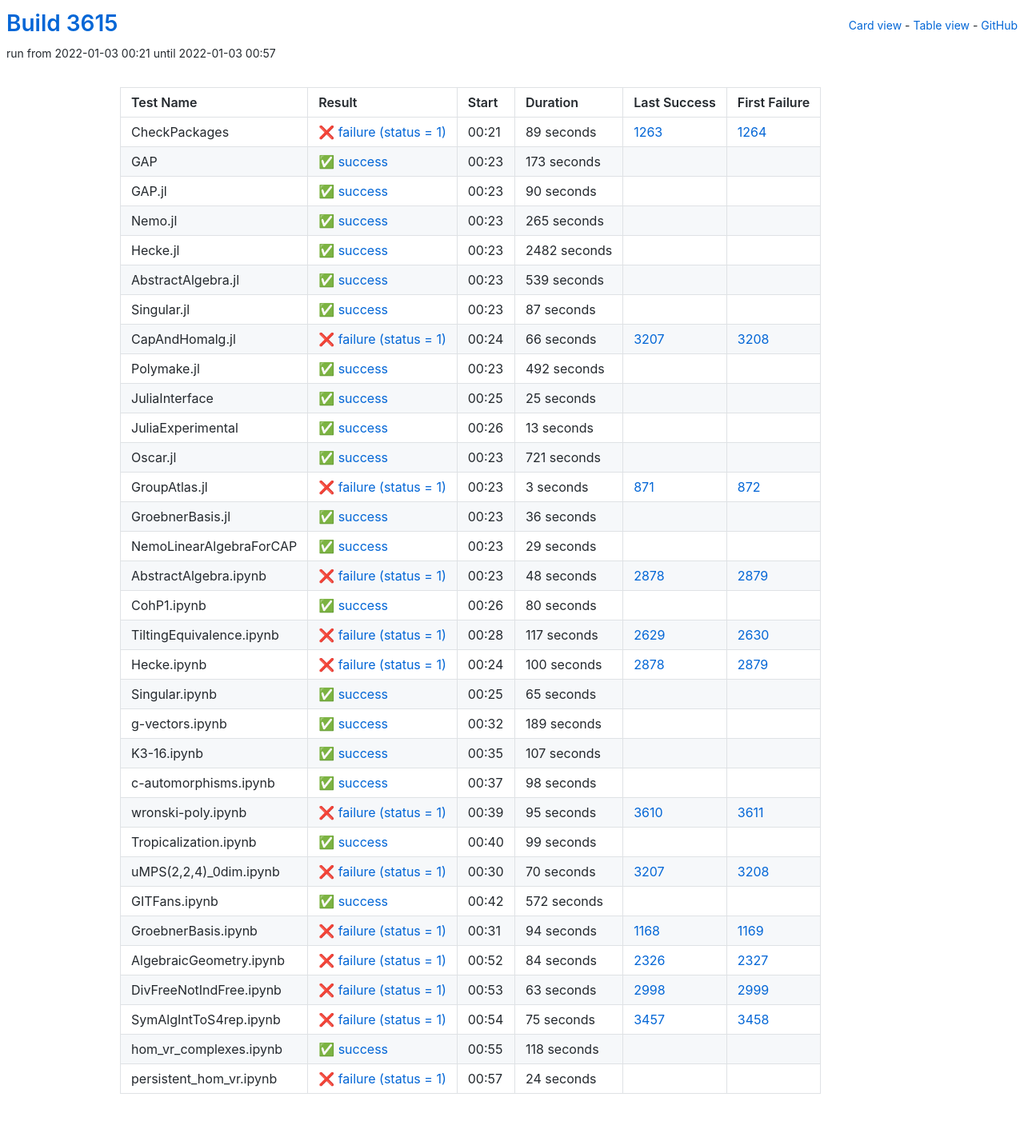
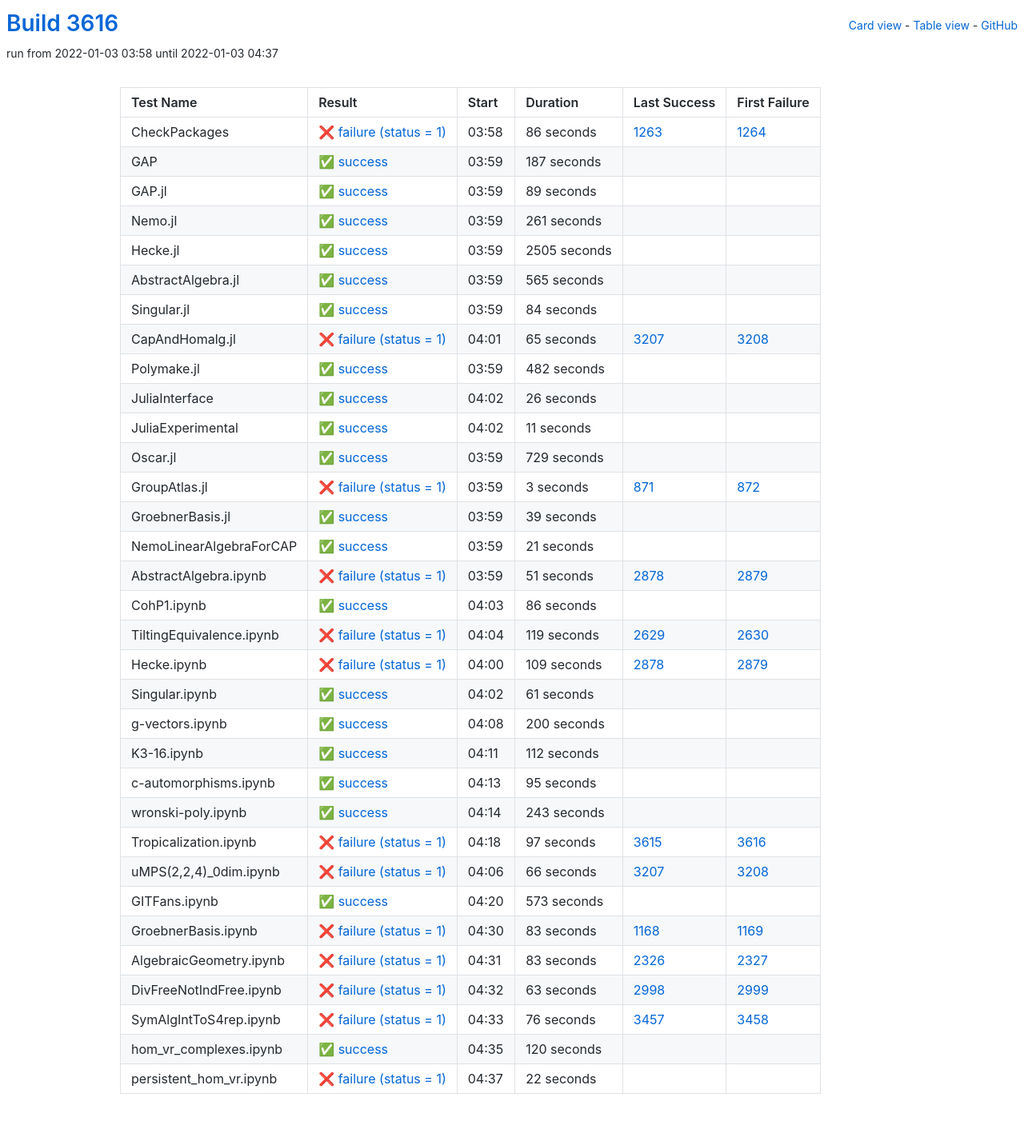
Before and after one commit to oscar-system/oscar-ci-status-stable, a Jekyll site: the page built from table.html, in a window 1280 px wide. Shown: the whole page at 80% size. Built offline with Jekyll 4.4.1, drawn with Linux system fonts in a browser that asks for light colours.

Commit message:
Build #3616

```diff
--- a/_data/ci.yml
+++ b/_data/ci.yml
@@ -1,6 +1,6 @@
 ---
-build: 3615
-build_url: https://oscarci.mathematik.uni-kl.de/job/oscar-stable/3615/
+build: 3616
+build_url: https://oscarci.mathematik.uni-kl.de/job/oscar-stable/3616/
 job: oscar-stable
 organization: oscar-system
 repo: oscar-ci-status-stable
@@ -8,152 +8,152 @@ repourl: https://github.com/oscar-system/oscar-ci-status-stable
 tests:
 - name: CheckPackages
   id: checkpackages
-  log: https://oscarci.mathematik.uni-kl.de/job/oscar-stable/3615/artifact/logs/build-3615/CheckPackages.log
-  start: 2022-01-03 00:21
+  log: https://oscarci.mathematik.uni-kl.de/job/oscar-stable/3616/artifact/logs/build-3616/CheckPackages.log
+  start: 2022-01-03 03:58
   success: false
   exitcode: 1
   status: failure
-  duration: 89
+  duration: 86
   last_success: 1263
   last_success_url: https://oscarci.mathematik.uni-kl.de/job/oscar-stable/1263/
   first_failure: 1264
   first_failure_url: https://oscarci.mathematik.uni-kl.de/job/oscar-stable/1264/
 - name: GAP
   id: gap
-  log: https://oscarci.mathematik.uni-kl.de/job/oscar-stable/3615/artifact/logs/build-3615/GAP.log
-  start: 2022-01-03 00:23
+  log: https://oscarci.mathematik.uni-kl.de/job/oscar-stable/3616/artifact/logs/build-3616/GAP.log
+  start: 2022-01-03 03:59
   success: true
   exitcode: 0
   status: success
-  duration: 173
+  duration: 187
   last_success: false
   last_success_url:
   first_failure: false
   first_failure_url:
 - name: GAP.jl
   id: gap-jl
-  log: https://oscarci.mathematik.uni-kl.de/job/oscar-stable/3615/artifact/logs/build-3615/GAP.jl.log
-  start: 2022-01-03 00:23
+  log: https://oscarci.mathematik.uni-kl.de/job/oscar-stable/3616/artifact/logs/build-3616/GAP.jl.log
+  start: 2022-01-03 03:59
   success: true
   exitcode: 0
   status: success
-  duration: 90
+  duration: 89
   last_success: false
   last_success_url:
   first_failure: false
   first_failure_url:
 - name: Nemo.jl
   id: nemo-jl
-  log: https://oscarci.mathematik.uni-kl.de/job/oscar-stable/3615/artifact/logs/build-3615/Nemo.jl.log
-  start: 2022-01-03 00:23
+  log: https://oscarci.mathematik.uni-kl.de/job/oscar-stable/3616/artifact/logs/build-3616/Nemo.jl.log
+  start: 2022-01-03 03:59
   success: true
   exitcode: 0
   status: success
-  duration: 265
+  duration: 261
   last_success: false
   last_success_url:
   first_failure: false
   first_failure_url:
 - name: Hecke.jl
   id: hecke-jl
-  log: https://oscarci.mathematik.uni-kl.de/job/oscar-stable/3615/artifact/logs/build-3615/Hecke.jl.log
-  start: 2022-01-03 00:23
+  log: https://oscarci.mathematik.uni-kl.de/job/oscar-stable/3616/artifact/logs/build-3616/Hecke.jl.log
+  start: 2022-01-03 03:59
   success: true
   exitcode: 0
   status: success
-  duration: 2482
+  duration: 2505
   last_success: false
   last_success_url:
   first_failure: false
   first_failure_url:
 - name: AbstractAlgebra.jl
   id: abstractalgebra-jl
-  log: https://oscarci.mathematik.uni-kl.de/job/oscar-stable/3615/artifact/logs/build-3615/AbstractAlgebra.jl.log
-  start: 2022-01-03 00:23
+  log: https://oscarci.mathematik.uni-kl.de/job/oscar-stable/3616/artifact/logs/build-3616/AbstractAlgebra.jl.log
+  start: 2022-01-03 03:59
   success: true
   exitcode: 0
   status: success
-  duration: 539
+  duration: 565
   last_success: false
   last_success_url:
   first_failure: false
   first_failure_url:
 - name: Singular.jl
   id: singular-jl
-  log: https://oscarci.mathematik.uni-kl.de/job/oscar-stable/3615/artifact/logs/build-3615/Singular.jl.log
-  start: 2022-01-03 00:23
+  log: https://oscarci.mathematik.uni-kl.de/job/oscar-stable/3616/artifact/logs/build-3616/Singular.jl.log
+  start: 2022-01-03 03:59
   success: true
   exitcode: 0
   status: success
-  duration: 87
+  duration: 84
   last_success: false
   last_success_url:
   first_failure: false
   first_failure_url:
 - name: CapAndHomalg.jl
   id: capandhomalg-jl
-  log: https://oscarci.mathematik.uni-kl.de/job/oscar-stable/3615/artifact/logs/build-3615/CapAndHomalg.jl.log
-  start: 2022-01-03 00:24
+  log: https://oscarci.mathematik.uni-kl.de/job/oscar-stable/3616/artifact/logs/build-3616/CapAndHomalg.jl.log
+  start: 2022-01-03 04:01
   success: false
   exitcode: 1
   status: failure
-  duration: 66
+  duration: 65
   last_success: 3207
   last_success_url: https://oscarci.mathematik.uni-kl.de/job/oscar-stable/3207/
   first_failure: 3208
   first_failure_url: https://oscarci.mathematik.uni-kl.de/job/oscar-stable/3208/
 - name: Polymake.jl
   id: polymake-jl
-  log: https://oscarci.mathematik.uni-kl.de/job/oscar-stable/3615/artifact/logs/build-3615/Polymake.jl.log
-  start: 2022-01-03 00:23
+  log: https://oscarci.mathematik.uni-kl.de/job/oscar-stable/3616/artifact/logs/build-3616/Polymake.jl.log
+  start: 2022-01-03 03:59
   success: true
   exitcode: 0
   status: success
-  duration: 492
+  duration: 482
   last_success: false
   last_success_url:
   first_failure: false
   first_failure_url:
 - name: JuliaInterface
   id: juliainterface
-  log: https://oscarci.mathematik.uni-kl.de/job/oscar-stable/3615/artifact/logs/build-3615/JuliaInterface.log
-  start: 2022-01-03 00:25
+  log: https://oscarci.mathematik.uni-kl.de/job/oscar-stable/3616/artifact/logs/build-3616/JuliaInterface.log
+  start: 2022-01-03 04:02
   success: true
   exitcode: 0
   status: success
-  duration: 25
+  duration: 26
   last_success: false
   last_success_url:
   first_failure: false
   first_failure_url:
 - name: JuliaExperimental
   id: juliaexperimental
-  log: https://oscarci.mathematik.uni-kl.de/job/oscar-stable/3615/artifact/logs/build-3615/JuliaExperimental.log
-  start: 2022-01-03 00:26
+  log: https://oscarci.mathematik.uni-kl.de/job/oscar-stable/3616/artifact/logs/build-3616/JuliaExperimental.log
+  start: 2022-01-03 04:02
   success: true
   exitcode: 0
   status: success
-  duration: 13
+  duration: 11
   last_success: false
   last_success_url:
   first_failure: false
   first_failure_url:
 - name: Oscar.jl
   id: oscar-jl
-  log: https://oscarci.mathematik.uni-kl.de/job/oscar-stable/3615/artifact/logs/build-3615/Oscar.jl.log
-  start: 2022-01-03 00:23
+  log: https://oscarci.mathematik.uni-kl.de/job/oscar-stable/3616/artifact/logs/build-3616/Oscar.jl.log
+  start: 2022-01-03 03:59
   success: true
   exitcode: 0
   status: success
-  duration: 721
+  duration: 729
   last_success: false
   last_success_url:
   first_failure: false
   first_failure_url:
 - name: GroupAtlas.jl
   id: groupatlas-jl
-  log: https://oscarci.mathematik.uni-kl.de/job/oscar-stable/3615/artifact/logs/build-3615/GroupAtlas.jl.log
-  start: 2022-01-03 00:23
+  log: https://oscarci.mathematik.uni-kl.de/job/oscar-stable/3616/artifact/logs/build-3616/GroupAtlas.jl.log
+  start: 2022-01-03 03:59
   success: false
   exitcode: 1
   status: failure
@@ -164,200 +164,200 @@ tests:
   first_failure_url: https://oscarci.mathematik.uni-kl.de/job/oscar-stable/872/
 - name: GroebnerBasis.jl
   id: groebnerbasis-jl
-  log: https://oscarci.mathematik.uni-kl.de/job/oscar-stable/3615/artifact/logs/build-3615/GroebnerBasis.jl.log
-  start: 2022-01-03 00:23
+  log: https://oscarci.mathematik.uni-kl.de/job/oscar-stable/3616/artifact/logs/build-3616/GroebnerBasis.jl.log
+  start: 2022-01-03 03:59
   success: true
   exitcode: 0
   status: success
-  duration: 36
+  duration: 39
   last_success: false
   last_success_url:
   first_failure: false
   first_failure_url:
 - name: NemoLinearAlgebraForCAP
   id: nemolinearalgebraforcap
-  log: https://oscarci.mathematik.uni-kl.de/job/oscar-stable/3615/artifact/logs/build-3615/NemoLinearAlgebraForCAP.log
-  start: 2022-01-03 00:23
+  log: https://oscarci.mathematik.uni-kl.de/job/oscar-stable/3616/artifact/logs/build-3616/NemoLinearAlgebraForCAP.log
+  start: 2022-01-03 03:59
   success: true
   exitcode: 0
   status: success
-  duration: 29
+  duration: 21
   last_success: false
   last_success_url:
   first_failure: false
   first_failure_url:
 - name: AbstractAlgebra.ipynb
   id: abstractalgebra-ipynb
-  log: https://oscarci.mathematik.uni-kl.de/job/oscar-stable/3615/artifact/logs/build-3615/AbstractAlgebra.ipynb.log
-  start: 2022-01-03 00:23
+  log: https://oscarci.mathematik.uni-kl.de/job/oscar-stable/3616/artifact/logs/build-3616/AbstractAlgebra.ipynb.log
+  start: 2022-01-03 03:59
   success: false
   exitcode: 1
   status: failure
-  duration: 48
+  duration: 51
   last_success: 2878
   last_success_url: https://oscarci.mathematik.uni-kl.de/job/oscar-stable/2878/
   first_failure: 2879
   first_failure_url: https://oscarci.mathematik.uni-kl.de/job/oscar-stable/2879/
 - name: CohP1.ipynb
   id: cohp1-ipynb
-  log: https://oscarci.mathematik.uni-kl.de/job/oscar-stable/3615/artifact/logs/build-3615/CohP1.ipynb.log
-  start: 2022-01-03 00:26
+  log: https://oscarci.mathematik.uni-kl.de/job/oscar-stable/3616/artifact/logs/build-3616/CohP1.ipynb.log
+  start: 2022-01-03 04:03
   success: true
   exitcode: 0
   status: success
-  duration: 80
+  duration: 86
   last_success: false
   last_success_url:
   first_failure: false
   first_failure_url:
 - name: TiltingEquivalence.ipynb
   id: tiltingequivalence-ipynb
-  log: https://oscarci.mathematik.uni-kl.de/job/oscar-stable/3615/artifact/logs/build-3615/TiltingEquivalence.ipynb.log
-  start: 2022-01-03 00:28
+  log: https://oscarci.mathematik.uni-kl.de/job/oscar-stable/3616/artifact/logs/build-3616/TiltingEquivalence.ipynb.log
+  start: 2022-01-03 04:04
   success: false
   exitcode: 1
   status: failure
-  duration: 117
+  duration: 119
   last_success: 2629
   last_success_url: https://oscarci.mathematik.uni-kl.de/job/oscar-stable/2629/
   first_failure: 2630
   first_failure_url: https://oscarci.mathematik.uni-kl.de/job/oscar-stable/2630/
 - name: Hecke.ipynb
   id: hecke-ipynb
-  log: https://oscarci.mathematik.uni-kl.de/job/oscar-stable/3615/artifact/logs/build-3615/Hecke.ipynb.log
-  start: 2022-01-03 00:24
+  log: https://oscarci.mathematik.uni-kl.de/job/oscar-stable/3616/artifact/logs/build-3616/Hecke.ipynb.log
+  start: 2022-01-03 04:00
   success: false
   exitcode: 1
   status: failure
-  duration: 100
+  duration: 109
   last_success: 2878
   last_success_url: https://oscarci.mathematik.uni-kl.de/job/oscar-stable/2878/
   first_failure: 2879
   first_failure_url: https://oscarci.mathematik.uni-kl.de/job/oscar-stable/2879/
 - name: Singular.ipynb
   id: singular-ipynb
-  log: https://oscarci.mathematik.uni-kl.de/job/oscar-stable/3615/artifact/logs/build-3615/Singular.ipynb.log
-  start: 2022-01-03 00:25
+  log: https://oscarci.mathematik.uni-kl.de/job/oscar-stable/3616/artifact/logs/build-3616/Singular.ipynb.log
+  start: 2022-01-03 04:02
   success: true
   exitcode: 0
   status: success
-  duration: 65
+  duration: 61
   last_success: false
   last_success_url:
   first_failure: false
   first_failure_url:
 - name: g-vectors.ipynb
   id: g-vectors-ipynb
-  log: https://oscarci.mathematik.uni-kl.de/job/oscar-stable/3615/artifact/logs/build-3615/g-vectors.ipynb.log
-  start: 2022-01-03 00:32
+  log: https://oscarci.mathematik.uni-kl.de/job/oscar-stable/3616/artifact/logs/build-3616/g-vectors.ipynb.log
+  start: 2022-01-03 04:08
   success: true
   exitcode: 0
   status: success
-  duration: 189
+  duration: 200
   last_success: false
   last_success_url:
   first_failure: false
   first_failure_url:
 - name: K3-16.ipynb
   id: k3-16-ipynb
-  log: https://oscarci.mathematik.uni-kl.de/job/oscar-stable/3615/artifact/logs/build-3615/K3-16.ipynb.log
-  start: 2022-01-03 00:35
+  log: https://oscarci.mathematik.uni-kl.de/job/oscar-stable/3616/artifact/logs/build-3616/K3-16.ipynb.log
+  start: 2022-01-03 04:11
   success: true
   exitcode: 0
   status: success
-  duration: 107
+  duration: 112
   last_success: false
   last_success_url:
   first_failure: false
   first_failure_url:
 - name: c-automorphisms.ipynb
   id: c-automorphisms-ipynb
-  log: https://oscarci.mathematik.uni-kl.de/job/oscar-stable/3615/artifact/logs/build-3615/c-automorphisms.ipynb.log
-  start: 2022-01-03 00:37
+  log: https://oscarci.mathematik.uni-kl.de/job/oscar-stable/3616/artifact/logs/build-3616/c-automorphisms.ipynb.log
+  start: 2022-01-03 04:13
   success: true
   exitcode: 0
   status: success
-  duration: 98
+  duration: 95
   last_success: false
   last_success_url:
   first_failure: false
   first_failure_url:
 - name: wronski-poly.ipynb
   id: wronski-poly-ipynb
-  log: https://oscarci.mathematik.uni-kl.de/job/oscar-stable/3615/artifact/logs/build-3615/wronski-poly.ipynb.log
-  start: 2022-01-03 00:39
-  success: false
-  exitcode: 1
-  status: failure
-  duration: 95
-  last_success: 3610
-  last_success_url: https://oscarci.mathematik.uni-kl.de/job/oscar-stable/3610/
-  first_failure: 3611
-  first_failure_url: https://oscarci.mathematik.uni-kl.de/job/oscar-stable/3611/
-- name: Tropicalization.ipynb
-  id: tropicalization-ipynb
-  log: https://oscarci.mathematik.uni-kl.de/job/oscar-stable/3615/artifact/logs/build-3615/Tropicalization.ipynb.log
-  start: 2022-01-03 00:40
+  log: https://oscarci.mathematik.uni-kl.de/job/oscar-stable/3616/artifact/logs/build-3616/wronski-poly.ipynb.log
+  start: 2022-01-03 04:14
   success: true
   exitcode: 0
   status: success
-  duration: 99
+  duration: 243
   last_success: false
   last_success_url:
   first_failure: false
   first_failure_url:
-- name: uMPS(2,2,4)_0dim.ipynb
-  id: umps-2-2-4-0dim-ipynb
-  log: https://oscarci.mathematik.uni-kl.de/job/oscar-stable/3615/artifact/logs/build-3615/uMPS-2-2-4-_0dim.ipynb.log
-  start: 2022-01-03 00:30
+- name: Tropicalization.ipynb
+  id: tropicalization-ipynb
+  log: https://oscarci.mathematik.uni-kl.de/job/oscar-stable/3616/artifact/logs/build-3616/Tropicalization.ipynb.log
+  start: 2022-01-03 04:18
   success: false
   exitcode: 1
   status: failure
-  duration: 70
+  duration: 97
+  last_success: 3615
+  last_success_url: https://oscarci.mathematik.uni-kl.de/job/oscar-stable/3615/
+  first_failure: 3616
+  first_failure_url: https://oscarci.mathematik.uni-kl.de/job/oscar-stable/3616/
+- name: uMPS(2,2,4)_0dim.ipynb
+  id: umps-2-2-4-0dim-ipynb
+  log: https://oscarci.mathematik.uni-kl.de/job/oscar-stable/3616/artifact/logs/build-3616/uMPS-2-2-4-_0dim.ipynb.log
+  start: 2022-01-03 04:06
+  success: false
+  exitcode: 1
+  status: failure
+  duration: 66
   last_success: 3207
   last_success_url: https://oscarci.mathematik.uni-kl.de/job/oscar-stable/3207/
   first_failure: 3208
   first_failure_url: https://oscarci.mathematik.uni-kl.de/job/oscar-stable/3208/
 - name: GITFans.ipynb
   id: gitfans-ipynb
-  log: https://oscarci.mathematik.uni-kl.de/job/oscar-stable/3615/artifact/logs/build-3615/GITFans.ipynb.log
-  start: 2022-01-03 00:42
+  log: https://oscarci.mathematik.uni-kl.de/job/oscar-stable/3616/artifact/logs/build-3616/GITFans.ipynb.log
+  start: 2022-01-03 04:20
   success: true
   exitcode: 0
   status: success
-  duration: 572
+  duration: 573
   last_success: false
   last_success_url:
   first_failure: false
   first_failure_url:
 - name: GroebnerBasis.ipynb
   id: groebnerbasis-ipynb
-  log: https://oscarci.mathematik.uni-kl.de/job/oscar-stable/3615/artifact/logs/build-3615/GroebnerBasis.ipynb.log
-  start: 2022-01-03 00:31
+  log: https://oscarci.mathematik.uni-kl.de/job/oscar-stable/3616/artifact/logs/build-3616/GroebnerBasis.ipynb.log
+  start: 2022-01-03 04:30
   success: false
   exitcode: 1
   status: failure
-  duration: 94
+  duration: 83
   last_success: 1168
   last_success_url: https://oscarci.mathematik.uni-kl.de/job/oscar-stable/1168/
   first_failure: 1169
   first_failure_url: https://oscarci.mathematik.uni-kl.de/job/oscar-stable/1169/
 - name: AlgebraicGeometry.ipynb
   id: algebraicgeometry-ipynb
-  log: https://oscarci.mathematik.uni-kl.de/job/oscar-stable/3615/artifact/logs/build-3615/AlgebraicGeometry.ipynb.log
-  start: 2022-01-03 00:52
+  log: https://oscarci.mathematik.uni-kl.de/job/oscar-stable/3616/artifact/logs/build-3616/AlgebraicGeometry.ipynb.log
+  start: 2022-01-03 04:31
   success: false
   exitcode: 1
   status: failure
-  duration: 84
+  duration: 83
   last_success: 2326
   last_success_url: https://oscarci.mathematik.uni-kl.de/job/oscar-stable/2326/
   first_failure: 2327
   first_failure_url: https://oscarci.mathematik.uni-kl.de/job/oscar-stable/2327/
 - name: DivFreeNotIndFree.ipynb
   id: divfreenotindfree-ipynb
-  log: https://oscarci.mathematik.uni-kl.de/job/oscar-stable/3615/artifact/logs/build-3615/DivFreeNotIndFree.ipynb.log
-  start: 2022-01-03 00:53
+  log: https://oscarci.mathematik.uni-kl.de/job/oscar-stable/3616/artifact/logs/build-3616/DivFreeNotIndFree.ipynb.log
+  start: 2022-01-03 04:32
   success: false
   exitcode: 1
   status: failure
@@ -368,36 +368,36 @@ tests:
   first_failure_url: https://oscarci.mathematik.uni-kl.de/job/oscar-stable/2999/
 - name: SymAlgIntToS4rep.ipynb
   id: symalginttos4rep-ipynb
-  log: https://oscarci.mathematik.uni-kl.de/job/oscar-stable/3615/artifact/logs/build-3615/SymAlgIntToS4rep.ipynb.log
-  start: 2022-01-03 00:54
+  log: https://oscarci.mathematik.uni-kl.de/job/oscar-stable/3616/artifact/logs/build-3616/SymAlgIntToS4rep.ipynb.log
+  start: 2022-01-03 04:33
   success: false
   exitcode: 1
   status: failure
-  duration: 75
+  duration: 76
   last_success: 3457
   last_success_url: https://oscarci.mathematik.uni-kl.de/job/oscar-stable/3457/
   first_failure: 3458
   first_failure_url: https://oscarci.mathematik.uni-kl.de/job/oscar-stable/3458/
 - name: hom_vr_complexes.ipynb
   id: hom-vr-complexes-ipynb
-  log: https://oscarci.mathematik.uni-kl.de/job/oscar-stable/3615/artifact/logs/build-3615/hom_vr_complexes.ipynb.log
-  start: 2022-01-03 00:55
+  log: https://oscarci.mathematik.uni-kl.de/job/oscar-stable/3616/artifact/logs/build-3616/hom_vr_complexes.ipynb.log
+  start: 2022-01-03 04:35
   success: true
   exitcode: 0
   status: success
-  duration: 118
+  duration: 120
   last_success: false
   last_success_url:
   first_failure: false
   first_failure_url:
 - name: persistent_hom_vr.ipynb
   id: persistent-hom-vr-ipynb
-  log: https://oscarci.mathematik.uni-kl.de/job/oscar-stable/3615/artifact/logs/build-3615/persistent_hom_vr.ipynb.log
-  start: 2022-01-03 00:57
+  log: https://oscarci.mathematik.uni-kl.de/job/oscar-stable/3616/artifact/logs/build-3616/persistent_hom_vr.ipynb.log
+  start: 2022-01-03 04:37
   success: false
   exitcode: 1
   status: failure
-  duration: 24
+  duration: 22
   last_success: false
   last_success_url:
   first_failure: false
```
Also changed, not shown: README.md.
